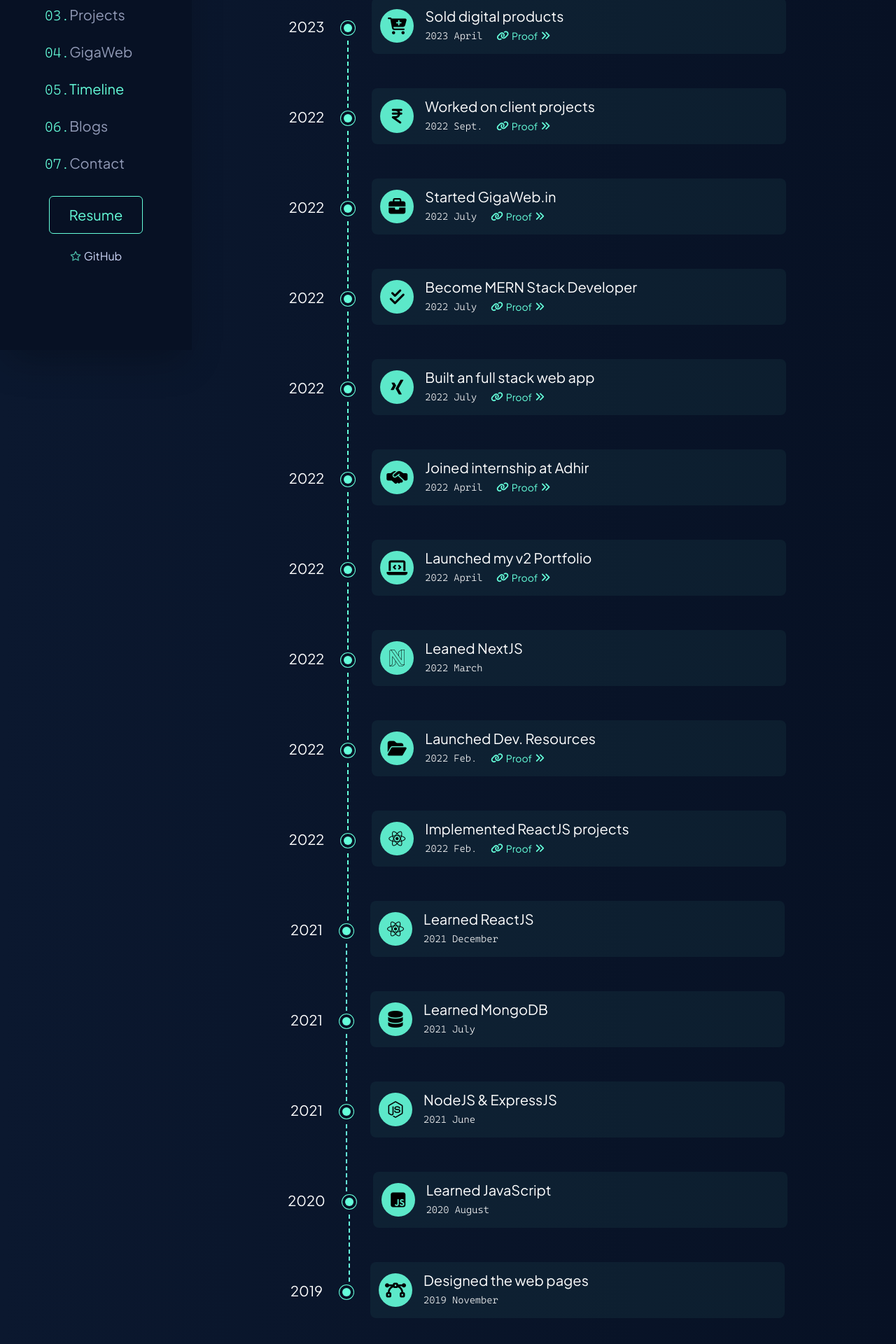
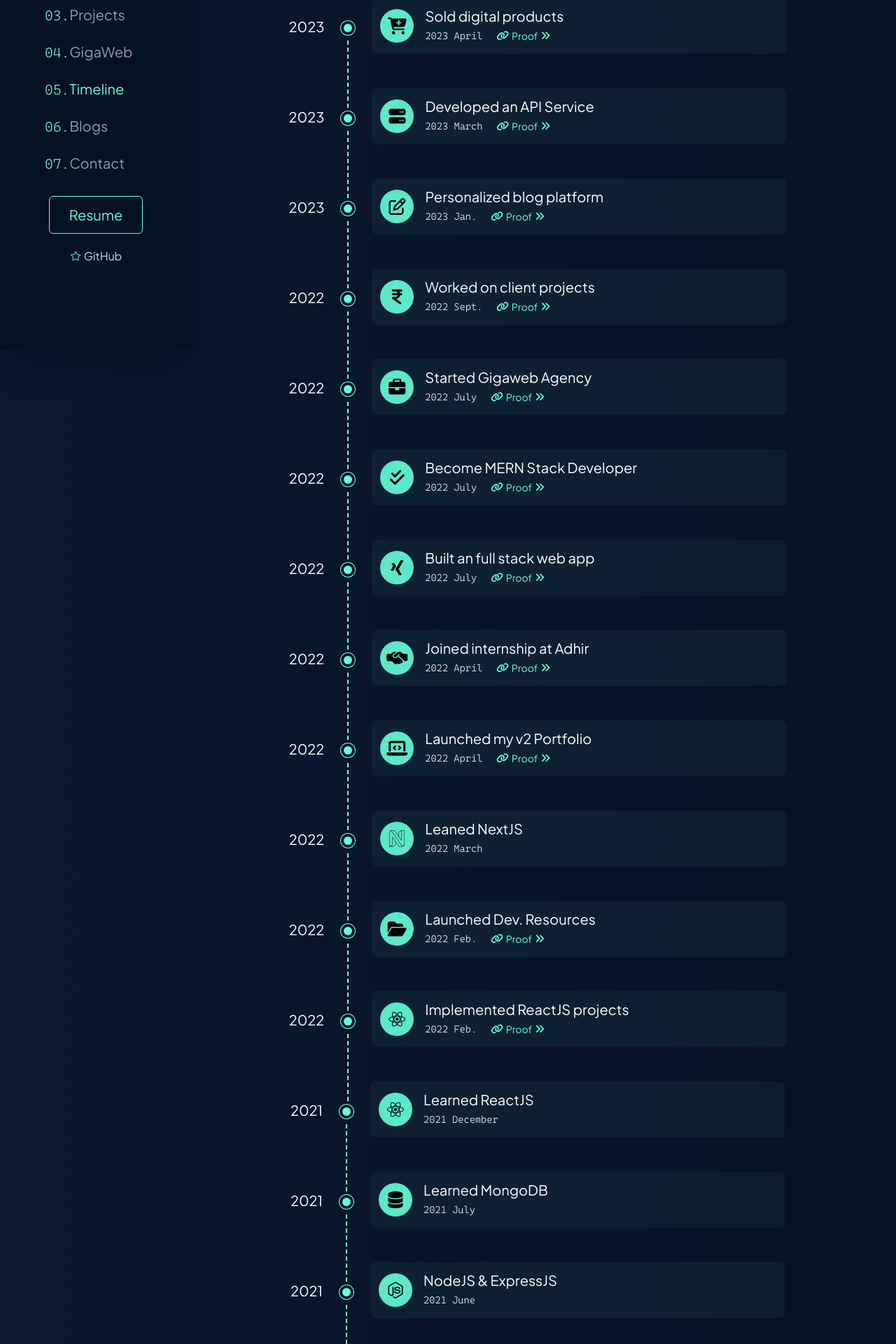
Before and after one commit to abhidadhaniya23/abhi-portfolio, a Next.js app: page /timeline in a window 1280 px wide. Shown: the part 300-2220 px from the top of the page at 70% size. Built offline with nearby package versions, Linux system fonts and the light colour scheme; no server answers.

Commit message:
Timeline update

```diff
--- a/components/contact/Contact.tsx
+++ b/components/contact/Contact.tsx
@@ -69,7 +69,7 @@
             onSubmit={submitForm}
             className="flex flex-col items-center justify-center max-w-xl w-full mx-auto"
           >
-            <div className="flex flex-row items-center justify-center gap-5 w-full">
+            <div className="flex flex-col md:flex-row items-center justify-center gap-5 w-full">
               <motion.input
                 name="name"
                 variants={animations.nameInput}
@@ -120,7 +120,7 @@
               animate="animate"
               exit="exit"
               disabled={formSubmitted}
-              className={`btn ${formSubmitted && "cursor-not-allowed"} `}
+              className={`btn mt-5 ${formSubmitted && "cursor-not-allowed"} `}
               type="submit"
             >
               {formSubmitted ? (
--- a/components/navbar/Navbar.tsx
+++ b/components/navbar/Navbar.tsx
@@ -76,7 +76,7 @@
 const GithubStar = () => {
   return (
     <a
-      className="flex items-center gap-1 text-cyanPrimary/70 hover:text-cyanPrimary mt-5 duration-200"
+      className="flex items-center gap-1 text-cyanPrimary/70 hover:!text-cyanPrimary mt-5 duration-200"
       href="https://github.com/abhidadhaniya23/abhi-portfolio"
       target="_blank"
       rel="noreferrer"
@@ -111,7 +111,7 @@
             item.link === router.pathname
               ? "text-cyanPrimary"
               : "text-lightBluePrimary/70"
-          } w-full my-3 text-xl duration-300 hover:text-cyanPrimary`}
+          } w-full my-3 text-xl duration-300 hover:!text-cyanPrimary`}
         >
           <span className="text-cyanPrimary font-codeText">0{index + 1}.</span>
           {item.name}
--- a/components/timeline/Timeline.tsx
+++ b/components/timeline/Timeline.tsx
@@ -5,7 +5,7 @@
 const Timeline = () => {
   const data = [
     {
-      title: "Designed the web pages",
+      title: "Designed some web pages",
       subtitle: "2019 November",
       icon: "fa-solid fa-bezier-curve",
     },
@@ -62,7 +62,7 @@
       title: "Built an full stack web app",
       subtitle: "2022 July",
       icon: "fa-brands fa-xing",
-      link: "https://www.xlinks.pro/",
+      link: "/project/xlinks",
     },
     {
       title: "Become MERN Stack Developer",
@@ -71,7 +71,7 @@
       link: "/tech-stack",
     },
     {
-      title: "Started GigaWeb.in",
+      title: "Started Gigaweb Agency",
       subtitle: "2022 July",
       icon: "fa-solid fa-briefcase",
       link: "https://www.gigaweb.in/",
@@ -80,7 +80,19 @@
       title: "Worked on client projects",
       subtitle: "2022 Sept.",
       icon: "fa-solid fa-indian-rupee-sign",
-      link: "/work",
+      link: "https://www.gigaweb.in/work",
+    },
+    {
+      title: "Personalized blog platform",
+      subtitle: "2023 Jan.",
+      icon: "fa-regular fa-pen-to-square",
+      link: "/project/blogs-project",
+    },
+    {
+      title: "Developed an API Service",
+      subtitle: "2023 March",
+      icon: "fa-solid fa-server",
+      link: "/project/meta-magnet",
     },
     {
       title: "Sold digital products",
```
Also changed, not shown: 1 other file (tests, documents, lock files or other folders).
